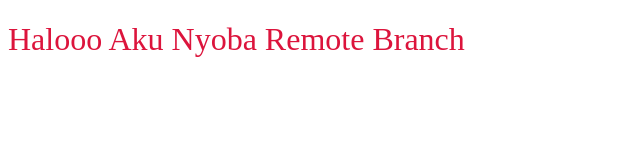
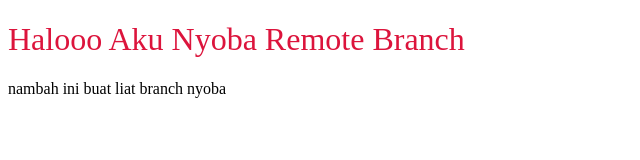
Before and after one commit to A12Y4/tes-remote, a plain HTML site: page index.html in a window 1280 px wide. Shown: the whole page, without its empty margins (0-640 px from the left). Drawn offline with Linux system fonts and the light colour scheme.

Commit message:
nambahin tag p

```diff
--- a/index.html
+++ b/index.html
@@ -8,5 +8,6 @@
 </head>
 <body>
     <h1>Halooo Aku Nyoba Remote Branch </h1>
+    <p> nambah ini buat liat branch nyoba</p>
 </body>
 </html>
```
